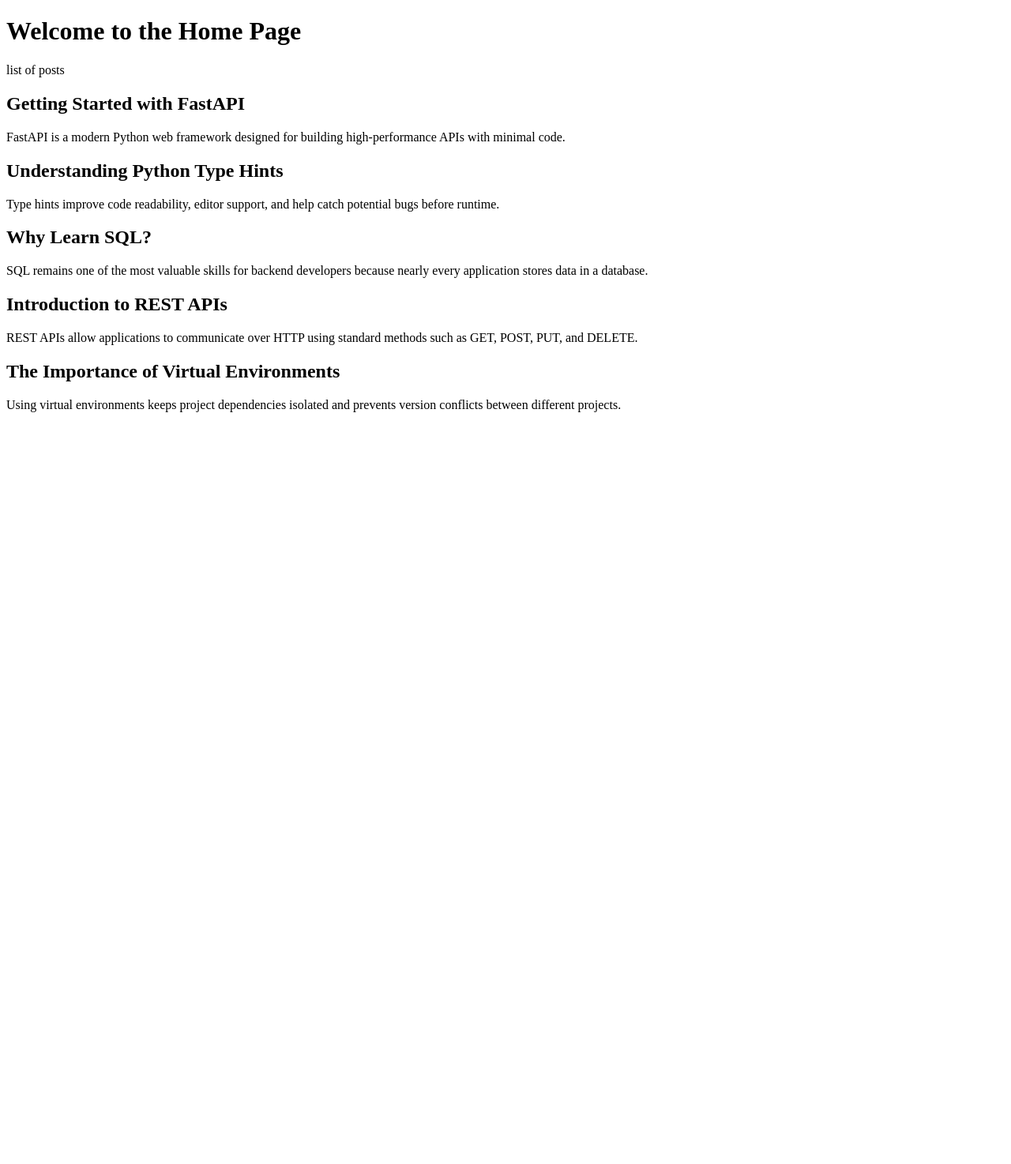
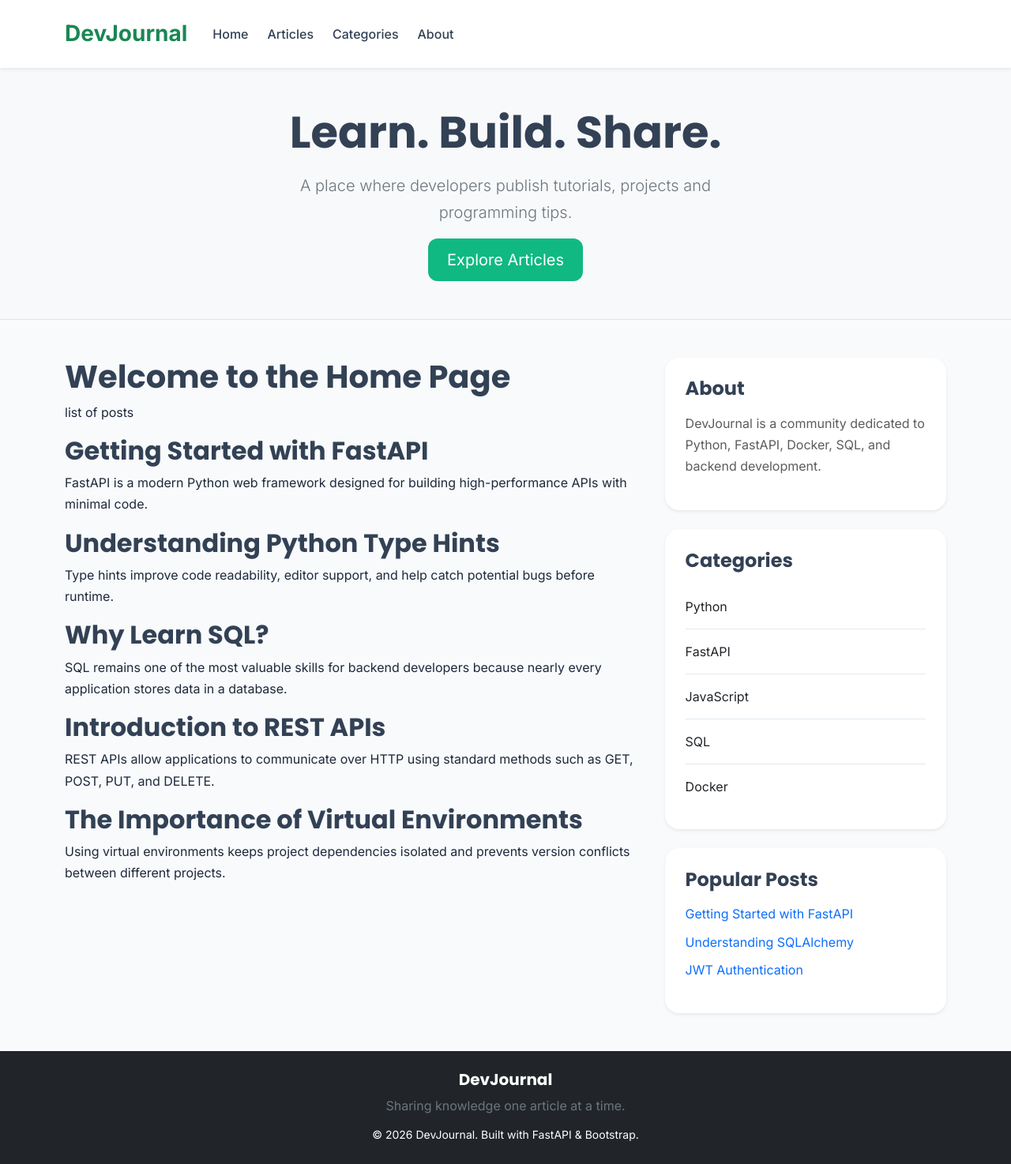
Before and after one commit to ilyasouerdi/Blog, a FastAPI app: page / in a window 1280 px wide. Shown: the whole page at 79% size. Before the commit the page ends 522 px from the top, so only its background shows below. Run offline with FastAPI, Linux system fonts and the light colour scheme.

Commit message:
added style and structure to the mother layout using bootstrap

```diff
--- a/main.py
+++ b/main.py
@@ -1,8 +1,11 @@
 from fastapi import FastAPI, Request
 from fastapi.responses import HTMLResponse
 from fastapi.templating import Jinja2Templates
+from fastapi.staticfiles import StaticFiles
 
 app = FastAPI()
+
+app.mount("/static", StaticFiles(directory="static"), name="static")
 
 templates = Jinja2Templates(directory="templates")
 
--- /dev/null
+++ b/static/css/main.css
@@ -0,0 +1,288 @@
+/* ==========================
+   Google Font Variables
+========================== */
+
+:root {
+    --primary: #10b981;
+    --primary-dark: #059669;
+    --secondary: #334155;
+
+    --background: #f8fafc;
+    --surface: #ffffff;
+
+    --text: #1e293b;
+    --muted: #64748b;
+
+    --border: #e2e8f0;
+
+    --shadow: 0 10px 25px rgba(0,0,0,.06);
+}
+
+
+/* ==========================
+   Global
+========================== */
+
+body{
+    background: var(--background);
+    color: var(--text);
+
+    font-family: "Inter", sans-serif;
+    line-height:1.7;
+}
+
+h1,h2,h3,h4,h5,h6{
+    font-family:"Poppins",sans-serif;
+    font-weight:700;
+    color:var(--secondary);
+}
+
+a{
+    text-decoration:none;
+    transition:.25s;
+}
+
+a:hover{
+    color:var(--primary);
+}
+
+
+/* ==========================
+   Navbar
+========================== */
+
+.navbar{
+    padding:.9rem 0;
+}
+
+.navbar-brand{
+    font-size:1.8rem;
+    font-weight:700;
+}
+
+.nav-link{
+    color:var(--secondary)!important;
+    font-weight:500;
+    margin-left:.5rem;
+}
+
+.nav-link:hover{
+    color:var(--primary)!important;
+}
+
+
+/* ==========================
+   Hero
+========================== */
+
+section{
+    background:white;
+}
+
+section h1{
+    font-size:3.2rem;
+}
+
+section p{
+    max-width:650px;
+    margin:auto;
+}
+
+
+/* ==========================
+   Buttons
+========================== */
+
+.btn-success{
+
+    background:var(--primary);
+    border:none;
+
+    border-radius:12px;
+
+    padding:.75rem 1.5rem;
+}
+
+.btn-success:hover{
+
+    background:var(--primary-dark);
+
+    transform:translateY(-2px);
+}
+
+.btn-outline-success{
+
+    border-radius:12px;
+}
+
+
+/* ==========================
+   Cards
+========================== */
+
+.card{
+
+    border:none;
+
+    border-radius:18px;
+
+    box-shadow:var(--shadow);
+
+    transition:.3s;
+}
+
+.card:hover{
+
+    transform:translateY(-6px);
+
+    box-shadow:0 15px 35px rgba(0,0,0,.08);
+}
+
+.card-body{
+
+    padding:1.6rem;
+}
+
+
+/* ==========================
+   Sidebar
+========================== */
+
+.list-group-item{
+
+    border:none;
+
+    border-bottom:1px solid var(--border);
+
+    padding:.9rem 0;
+
+    background:transparent;
+}
+
+.list-group-item:last-child{
+
+    border:none;
+}
+
+
+/* ==========================
+   Blog Posts
+========================== */
+
+.article{
+
+    background:white;
+
+    padding:30px;
+
+    border-radius:18px;
+
+    margin-bottom:25px;
+
+    box-shadow:var(--shadow);
+}
+
+.article-title{
+
+    color:var(--secondary);
+
+    font-size:1.8rem;
+}
+
+.article-title:hover{
+
+    color:var(--primary);
+}
+
+.article-meta{
+
+    color:var(--muted);
+
+    font-size:.9rem;
+
+    margin-bottom:15px;
+}
+
+.article-content{
+
+    color:#475569;
+}
+
+
+/* ==========================
+   Footer
+========================== */
+
+footer{
+
+    margin-top:70px;
+}
+
+footer h5{
+
+    color:white;
+}
+
+
+/* ==========================
+   Forms
+========================== */
+
+.form-control{
+
+    border-radius:12px;
+
+    padding:.8rem;
+
+    border:1px solid var(--border);
+}
+
+.form-control:focus{
+
+    border-color:var(--primary);
+
+    box-shadow:0 0 0 .2rem rgba(16,185,129,.2);
+}
+
+
+/* ==========================
+   Images
+========================== */
+
+img{
+
+    max-width:100%;
+}
+
+
+/* ==========================
+   Responsive
+========================== */
+
+@media(max-width:992px){
+
+    section h1{
+
+        font-size:2.5rem;
+    }
+
+    .navbar-nav{
+
+        margin-top:15px;
+    }
+
+}
+
+@media(max-width:768px){
+
+    section{
+
+        padding:50px 20px;
+    }
+
+    section h1{
+
+        font-size:2rem;
+    }
+
+}
--- a/templates/layout.html
+++ b/templates/layout.html
@@ -1,22 +1,222 @@
 <!DOCTYPE html>
 <html lang="en">
-
 <head>
     <meta charset="UTF-8">
     <meta name="viewport" content="width=device-width, initial-scale=1.0">
-    <title>
-        {% if title %}
-        fastAPI Blog - {{ title }}
-        {% else %}
-        fastAPI Blog
-        {% endif %}
-    </title>
+
+    {% if title %}
+        <title>DevJournal | {{ title }}</title>
+    {% else %}
+        <title>DevJournal</title>
+    {% endif %}
+
+    <!-- Google Fonts -->
+    <link rel="preconnect" href="https://fonts.googleapis.com">
+    <link rel="preconnect" href="https://fonts.gstatic.com" crossorigin>
+
+    <link href="https://fonts.googleapis.com/css2?family=Inter:wght@300;400;500;600;700&family=Poppins:wght@500;600;700&display=swap"
+          rel="stylesheet">
+
+    <!-- Bootstrap -->
+    <link href="https://cdn.jsdelivr.net/npm/bootstrap@5.3.8/dist/css/bootstrap.min.css"
+          rel="stylesheet">
+
+    <!-- Custom CSS -->
+    <link rel="stylesheet"
+          href="{{ url_for('static', path='css/main.css') }}">
 </head>
 
 <body>
-    {% block content %}
-    {% endblock content %}
+
+<header>
+
+<nav class="navbar navbar-expand-lg navbar-light bg-white shadow-sm sticky-top">
+
+<div class="container">
+
+<a class="navbar-brand fw-bold fs-3 text-success"
+href="{{ url_for('Home') }}">
+DevJournal
+</a>
+
+<button class="navbar-toggler"
+type="button"
+data-bs-toggle="collapse"
+data-bs-target="#navbarNav">
+
+<span class="navbar-toggler-icon"></span>
+
+</button>
+
+<div class="collapse navbar-collapse" id="navbarNav">
+
+<ul class="navbar-nav me-auto">
+
+<li class="nav-item">
+<a class="nav-link" href="{{ url_for('Home') }}">
+Home
+</a>
+</li>
+
+<li class="nav-item">
+<a class="nav-link" href="#">
+Articles
+</a>
+</li>
+
+<li class="nav-item">
+<a class="nav-link" href="#">
+Categories
+</a>
+</li>
+
+<li class="nav-item">
+<a class="nav-link" href="#">
+About
+</a>
+</li>
+
+</ul>
+
+</div>
+
+</div>
+
+</nav>
+
+</header>
+
+
+<section class="bg-light py-5 border-bottom">
+
+<div class="container text-center">
+
+<h1 class="display-4 fw-bold mb-3">
+Learn. Build. Share.
+</h1>
+
+<p class="lead text-secondary">
+A place where developers publish tutorials,
+projects and programming tips.
+</p>
+
+<a href="#posts"
+class="btn btn-success btn-lg mt-3">
+Explore Articles
+</a>
+
+</div>
+
+</section>
+
+
+<main class="container my-5">
+
+<div class="row">
+
+<div class="col-lg-8">
+
+{% block content %}
+{% endblock %}
+
+</div>
+
+
+<div class="col-lg-4">
+
+<div class="card shadow-sm mb-4">
+
+<div class="card-body">
+
+<h4 class="mb-3">About</h4>
+
+<p class="text-muted">
+DevJournal is a community dedicated to
+Python, FastAPI, Docker, SQL,
+and backend development.
+</p>
+
+</div>
+
+</div>
+
+
+<div class="card shadow-sm mb-4">
+
+<div class="card-body">
+
+<h4 class="mb-3">Categories</h4>
+
+<ul class="list-group list-group-flush">
+
+<li class="list-group-item">Python</li>
+<li class="list-group-item">FastAPI</li>
+<li class="list-group-item">JavaScript</li>
+<li class="list-group-item">SQL</li>
+<li class="list-group-item">Docker</li>
+
+</ul>
+
+</div>
+
+</div>
+
+
+<div class="card shadow-sm">
+
+<div class="card-body">
+
+<h4 class="mb-3">Popular Posts</h4>
+
+<ul class="list-unstyled">
+
+<li class="mb-2">
+<a href="#">Getting Started with FastAPI</a>
+</li>
+
+<li class="mb-2">
+<a href="#">Understanding SQLAlchemy</a>
+</li>
+
+<li class="mb-2">
+<a href="#">JWT Authentication</a>
+</li>
+
+</ul>
+
+</div>
+
+</div>
+
+</div>
+
+</div>
+
+</main>
+
+
+<footer class="bg-dark text-white py-4 mt-5">
+
+<div class="container text-center">
+
+<h5 class="mb-2">DevJournal</h5>
+
+<p class="text-secondary mb-2">
+Sharing knowledge one article at a time.
+</p>
+
+<small>
+© 2026 DevJournal. Built with FastAPI & Bootstrap.
+</small>
+
+</div>
+
+</footer>
+
+<script src="https://cdn.jsdelivr.net/npm/bootstrap@5.3.8/dist/js/bootstrap.bundle.min.js"></script>
+
+{% block scripts %}
+{% endblock %}
 
 </body>
-
 </html>
```
